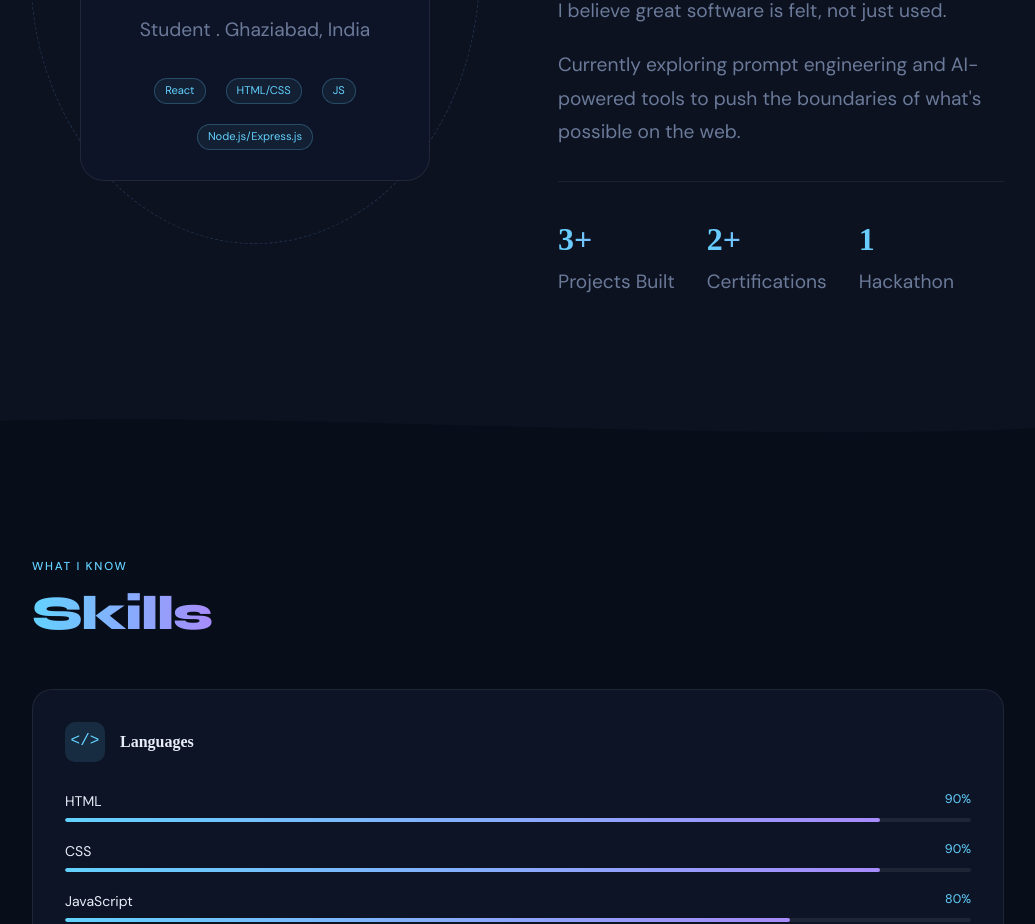
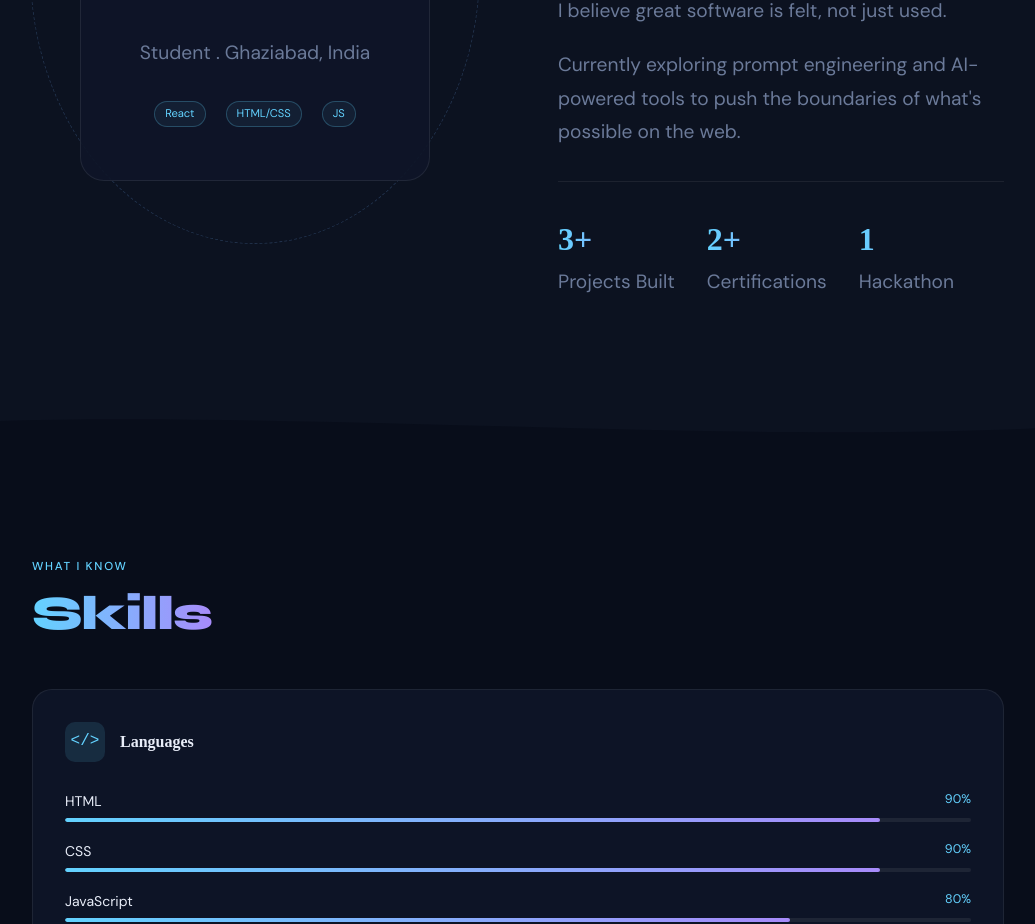
Before and after one commit to Vaishnavi22Thakur/Personal-Portfolio, a React (Vite) app: page / in a window 1280 px wide. Shown: the part 1320-2244 px from the top of the page, without its empty margins (122-1157 px from the left). Built offline with nearby package versions, Linux system fonts and the light colour scheme.

Commit message:
Update Portfolio

```diff
--- a/src/components/About.jsx
+++ b/src/components/About.jsx
@@ -19,7 +19,6 @@ export default function About() {
                 <span className="tag">React</span>
                 <span className="tag">HTML/CSS</span>
                 <span className="tag">JS</span>
-                <span className="tag">Node.js/Express.js</span>
               </div>
             </div>
           </div>
```
